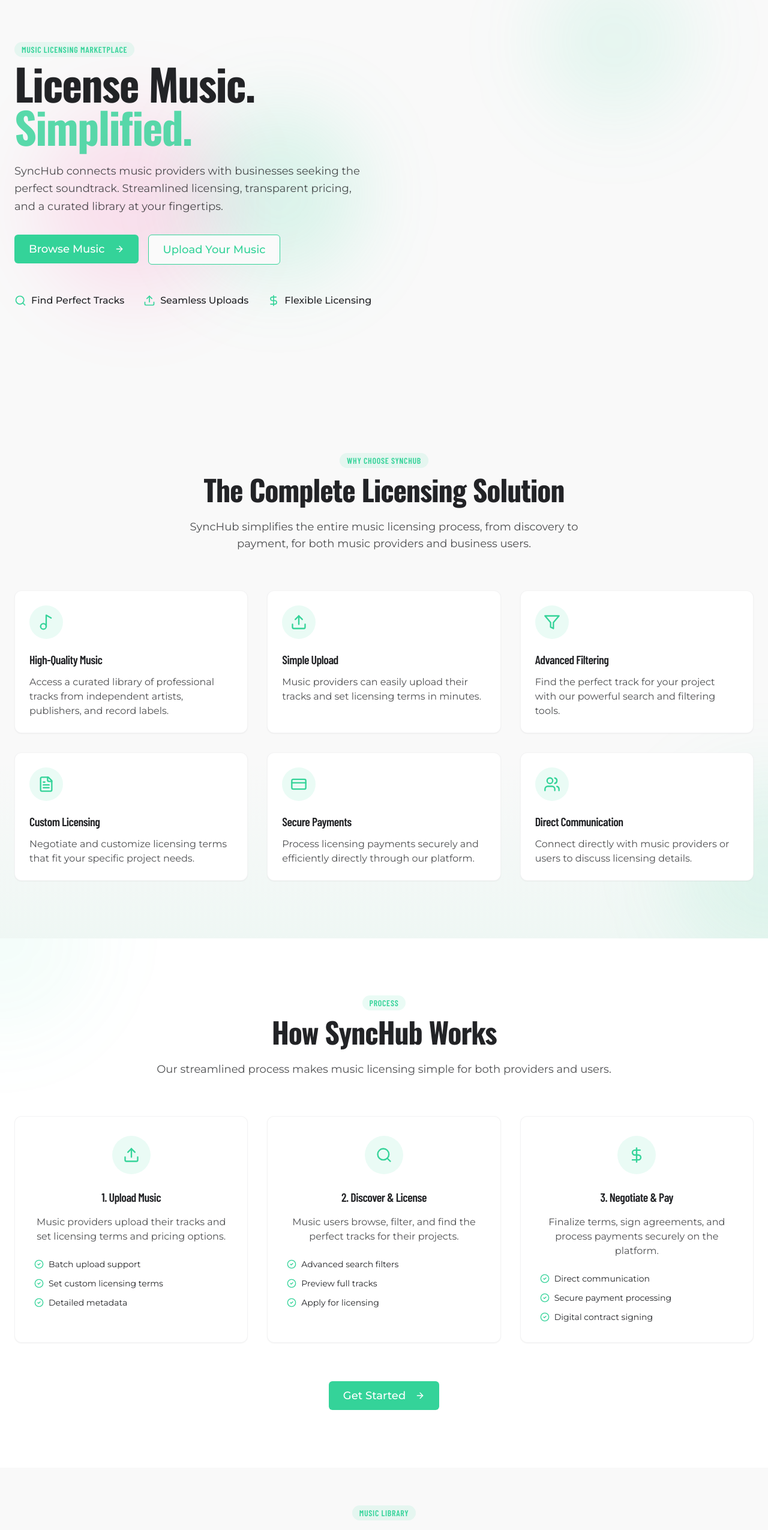
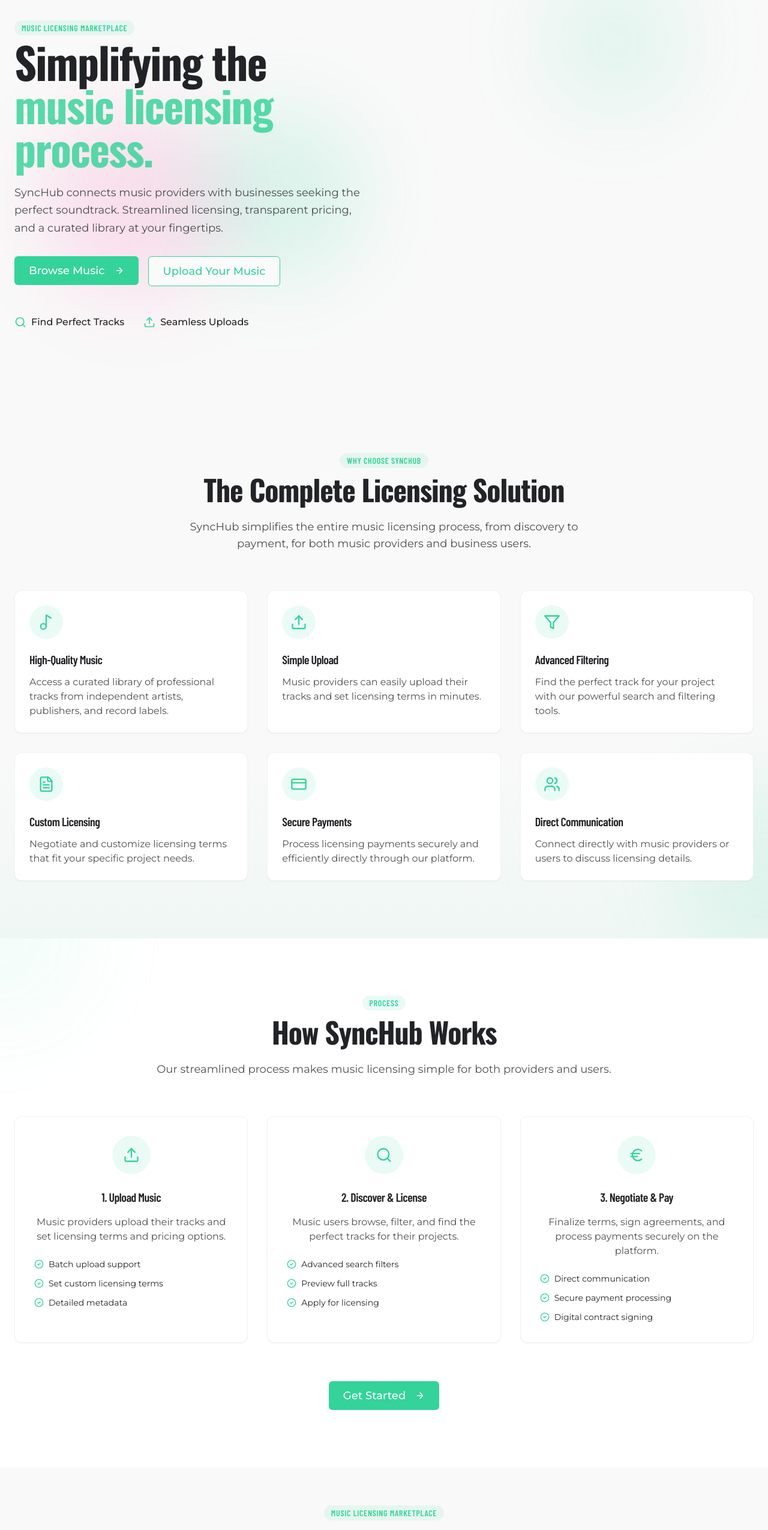
Before and after one commit to AliceKat/sync-audio-marketplace, a React (Vite) app: page / in a window 1280 px wide. Shown: the part 140-2690 px from the top of the page at 60% size. Built offline with nearby package versions, Linux system fonts and the light colour scheme; a web font is replaced by a local one.

Commit message:
Fix: Replace dollar signs with euro signs
- Replaced all dollar signs with euro signs in icons.
- Changed "music library" to "music licensing marketplace".
- Updated the hero section to read "Simplifying the music licensing process".
- Removed the musical note from the logo in the navbar and footer.

```diff
--- a/src/components/FooterSection.tsx
+++ b/src/components/FooterSection.tsx
@@ -1,6 +1,5 @@
-
 import React from "react";
-import { Music, Linkedin, Mail } from "lucide-react";
+import { Linkedin, Mail } from "lucide-react";
 
 const FooterSection = () => {
   return (
@@ -9,7 +8,6 @@ const FooterSection = () => {
         <div className="grid grid-cols-1 md:grid-cols-4 gap-8 mb-8">
           <div>
             <div className="flex items-center gap-2 mb-4">
-              <Music className="h-6 w-6 text-synchub-primary" />
               <span className="text-xl font-oswald font-semibold tracking-tight">
                 SYNC<span className="text-synchub-primary">HUB</span>
               </span>
--- a/src/components/HeroSection.tsx
+++ b/src/components/HeroSection.tsx
@@ -1,7 +1,7 @@
 
 import React, { useEffect, useRef } from "react";
 import { Button } from "@/components/ui/button";
-import { ArrowRight, Search, Upload, DollarSign } from "lucide-react";
+import { ArrowRight, Search, Upload } from "lucide-react";
 
 const HeroSection = () => {
   const backgroundRef = useRef<HTMLDivElement>(null);
@@ -45,8 +45,8 @@ const HeroSection = () => {
                 </span>
               </div>
               <h1 className="text-5xl sm:text-6xl lg:text-7xl font-oswald font-bold leading-tight text-balance">
-                License Music. <br />
-                <span className="text-synchub-primary animate-pulse-light">Simplified.</span>
+                Simplifying the <br />
+                <span className="text-synchub-primary animate-pulse-light">music licensing process.</span>
               </h1>
               <p className="mt-6 text-lg text-synchub-text/80 leading-relaxed max-w-xl font-montserrat">
                 SyncHub connects music providers with businesses seeking the perfect soundtrack. Streamlined licensing, transparent pricing, and a curated library at your fingertips.
@@ -72,10 +72,6 @@ const HeroSection = () => {
                 <Upload className="h-5 w-5 text-synchub-primary" />
                 <span className="font-medium">Seamless Uploads</span>
               </div>
-              <div className="flex items-center gap-2">
-                <DollarSign className="h-5 w-5 text-synchub-primary" />
-                <span className="font-medium">Flexible Licensing</span>
-              </div>
             </div>
           </div>
         </div>
--- a/src/components/HowItWorksSection.tsx
+++ b/src/components/HowItWorksSection.tsx
@@ -1,6 +1,6 @@
 
 import React from "react";
-import { CheckCircle2, Upload, Search, DollarSign } from "lucide-react";
+import { CheckCircle2, Upload, Search, Euro } from "lucide-react";
 import { Button } from "@/components/ui/button";
 import { ArrowRight } from "lucide-react";
 
@@ -93,7 +93,7 @@ const HowItWorksSection = () => {
             <div className="absolute top-0 inset-x-0 h-1 bg-gradient-to-r from-synchub-primary to-synchub-primary/30 transform origin-left scale-x-0 group-hover:scale-x-100 transition-transform duration-500 ease-app-transition"></div>
 
             <div className="w-16 h-16 rounded-full bg-synchub-primary/10 flex items-center justify-center text-synchub-primary mx-auto mb-6">
-              <DollarSign className="h-7 w-7" />
+              <Euro className="h-7 w-7" />
             </div>
 
             <h3 className="text-xl font-barlow font-semibold mb-4">
--- a/src/components/MusicBrowser.tsx
+++ b/src/components/MusicBrowser.tsx
@@ -1,4 +1,3 @@
-
 import React, { useState } from "react";
 import { cn } from "@/lib/utils";
 import { Search, Filter, SlidersHorizontal, Music } from "lucide-react";
@@ -95,7 +94,7 @@ const MusicBrowser = () => {
         <div className="text-center mb-12">
           <div className="inline-block mb-3">
             <span className="bg-synchub-primary/10 text-synchub-primary font-barlow text-sm uppercase font-semibold tracking-wider py-1 px-3 rounded-full">
-              Music Library
+              Music Licensing Marketplace
             </span>
           </div>
           <h2 className="text-4xl font-oswald font-bold mb-6">
@@ -166,7 +165,6 @@ const MusicBrowser = () => {
             </Button>
           </div>
 
-          {/* Mobile filters */}
           {showFilters && (
             <div className="mt-4 p-4 border border-synchub-text/10 rounded-lg bg-white md:hidden space-y-4">
               <div className="space-y-2">
--- a/src/components/MusicCard.tsx
+++ b/src/components/MusicCard.tsx
@@ -1,7 +1,7 @@
 
 import React, { useState } from "react";
 import { cn } from "@/lib/utils";
-import { Play, Pause, Heart, Plus, Music, Tag } from "lucide-react";
+import { Play, Pause, Heart, Plus, Music, Tag, Euro } from "lucide-react";
 import { Button } from "@/components/ui/button";
 import { Badge } from "@/components/ui/badge";
 
@@ -93,7 +93,7 @@ const MusicCard: React.FC<MusicCardProps> = ({
           </div>
 
           <Badge className="bg-synchub-primary/10 text-synchub-primary hover:bg-synchub-primary/20">
-            ${price}
+            €{price}
           </Badge>
         </div>
 
--- a/src/components/Navbar.tsx
+++ b/src/components/Navbar.tsx
@@ -1,9 +1,8 @@
-
 import React, { useState, useEffect } from "react";
 import { Link } from "react-router-dom";
 import { cn } from "@/lib/utils";
 import { Button } from "@/components/ui/button";
-import { Search, Menu, X, Music, UserCircle } from "lucide-react";
+import { Search, Menu, X, UserCircle } from "lucide-react";
 
 const Navbar = () => {
   const [isScrolled, setIsScrolled] = useState(false);
@@ -33,7 +32,6 @@ const Navbar = () => {
           to="/"
           className="flex items-center gap-2 animate-fade-in"
         >
-          <Music className="h-8 w-8 text-synchub-primary" />
           <span className="text-2xl font-oswald font-semibold tracking-tight">
             SYNC<span className="text-synchub-primary">HUB</span>
           </span>
```
